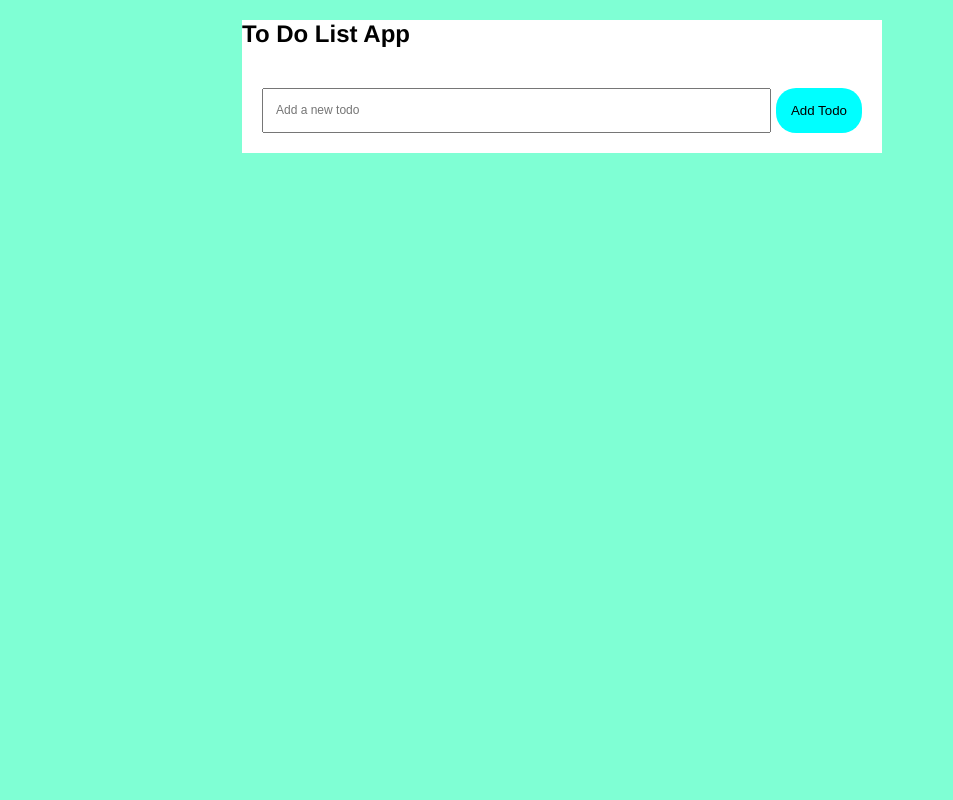
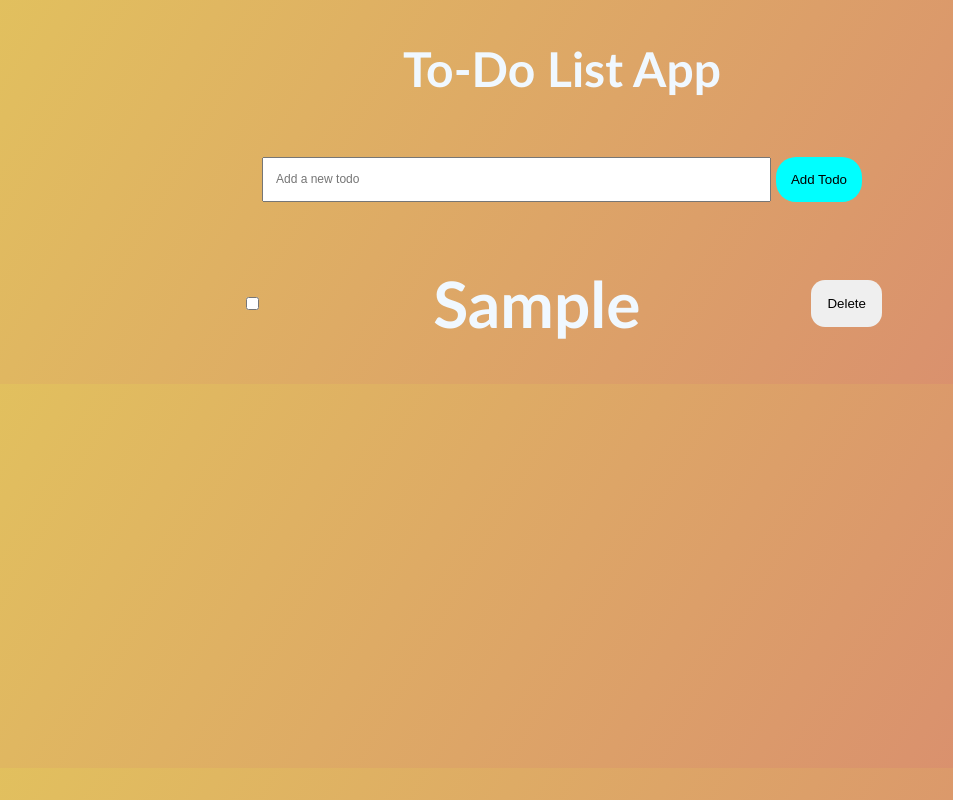
Before and after one commit to shehryarkhattak001/To-Do-List-App, a React (Vite) app in the folder frontend/: page / in a window 1280 px wide. Both pictures are taken after typing "Sample" into the empty fields and a click on the button "Add Todo". Shown: the whole page, without its empty margins (78-1031 px from the left). Built offline with nearby package versions, Linux system fonts and the light colour scheme.

Commit message:
Make checkbox and delete button in TodoList

```diff
--- a/frontend/src/App.jsx
+++ b/frontend/src/App.jsx
@@ -1,12 +1,34 @@
-import React from "react";
+import React, { useState } from "react";
 import Form from "./components/Form";
+import TodoList from "./components/TodoList";
 
 const App = () => {
+  const [todos, setTodos] = useState([]);
+  function addTodo(todo) {
+    setTodos([...todos, todo]);
+  }
+
+  function deleteTodo(id) {
+    setTodos(todos.filter((todo) => todo.id !== id));
+  }
+
+  function toggleCheckBox(id) {
+    setTodos(
+      todos.filter((todo) =>
+        todo.id === id ? { ...todo, completed: !todo.completed } : todo
+      )
+    );
+  }
   return (
     <header className="main-header">
       <div className="card">
-        <h2 className="title">To Do List App</h2>
-        <Form />
+        <h2 className="title">To-Do List App</h2>
+        <Form addTodo={addTodo} />
+        <TodoList
+          todos={todos}
+          deleteTodo={deleteTodo}
+          toggleCheckBox={toggleCheckBox}
+        />
       </div>
     </header>
   );
--- a/frontend/src/components/Form.jsx
+++ b/frontend/src/components/Form.jsx
@@ -1,6 +1,6 @@
 import React, { useState } from "react";
 
-const Form = () => {
+const Form = ({ addTodo }) => {
   const [todoName, setTodoName] = useState("");
 
   function submitHandler(e) {
@@ -8,7 +8,11 @@ const Form = () => {
     if (!todoName) {
       return;
     }
-    console.log("The name of todo is:", todoName);
+    addTodo({
+      id: Math.random(),
+      todoName: todoName,
+      completed: false,
+    });
     setTodoName("");
   }
   return (
--- /dev/null
+++ b/frontend/src/components/TodoList.jsx
@@ -0,0 +1,25 @@
+import React from "react";
+
+const TodoList = ({ todos, deleteTodo, toggleCheckBox }) => {
+  return (
+    <>
+      {todos.map((todo) => {
+        return (
+          <div key={todo.id} className="todo-list">
+            <input
+              type="checkbox"
+              onChange={() => toggleCheckBox(todo.id)}
+              value={todo.completed}
+            />
+            <h1>{todo.todoName}</h1>
+            <button onClick={() => deleteTodo(todo.id)} className="list-btn">
+              Delete
+            </button>
+          </div>
+        );
+      })}
+    </>
+  );
+};
+
+export default TodoList;
--- a/frontend/src/index.css
+++ b/frontend/src/index.css
@@ -1,16 +1,22 @@
 body {
   margin: 0;
-  background-color: aquamarine;
+  /* background-color: rgb(100, 204, 170); */
+  background-image: linear-gradient(120deg, #e2c35d, #d88771);
   font-family: "Franklin Gothic Medium", "Arial Narrow", Arial, sans-serif;
 }
 .main-header {
+  font-size: 200%;
   width: 100%;
+  font-family: "Trebuchet MS", "Lucida Sans Unicode", "Lucida Grande",
+    "Lucida Sans", Arial, sans-serif;
+  color: aliceblue;
   margin: auto;
+  text-align: center;
 }
 .card {
   max-width: 50%;
   margin: 0 auto;
-  background-color: white;
+  /* background-color: rgb(100, 204, 170); */
 }
 .form-todo {
   display: flex;
@@ -30,3 +36,17 @@ body {
   border: none;
   border-radius: 20px;
 }
+.todo-list {
+  display: flex;
+  justify-content: space-between;
+  align-items: center;
+}
+.list-btn {
+  padding: 16px;
+  border: none;
+  border-radius: 14px;
+}
+.list-btn:hover {
+  background-color: #ce6244;
+  color: white;
+}
```
Also changed, not shown: 1 other file (tests, documents, lock files or other folders).
